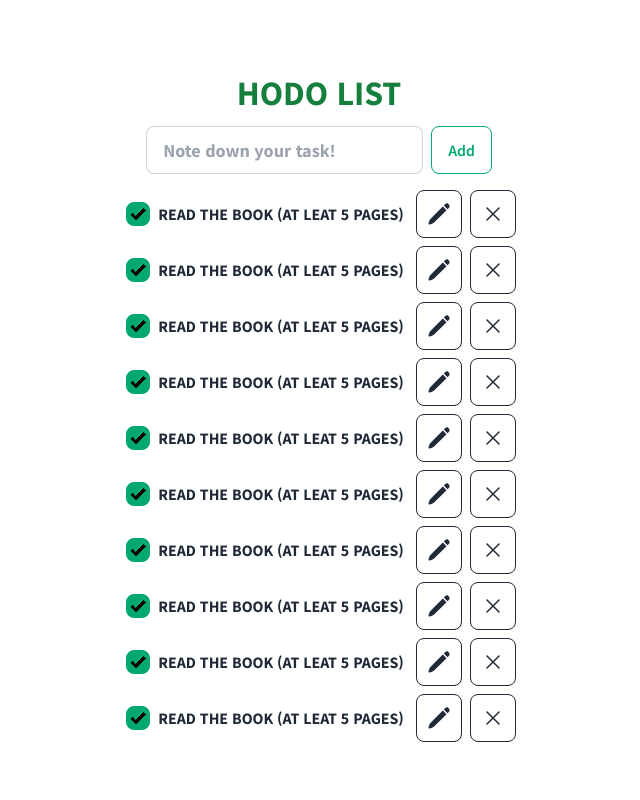
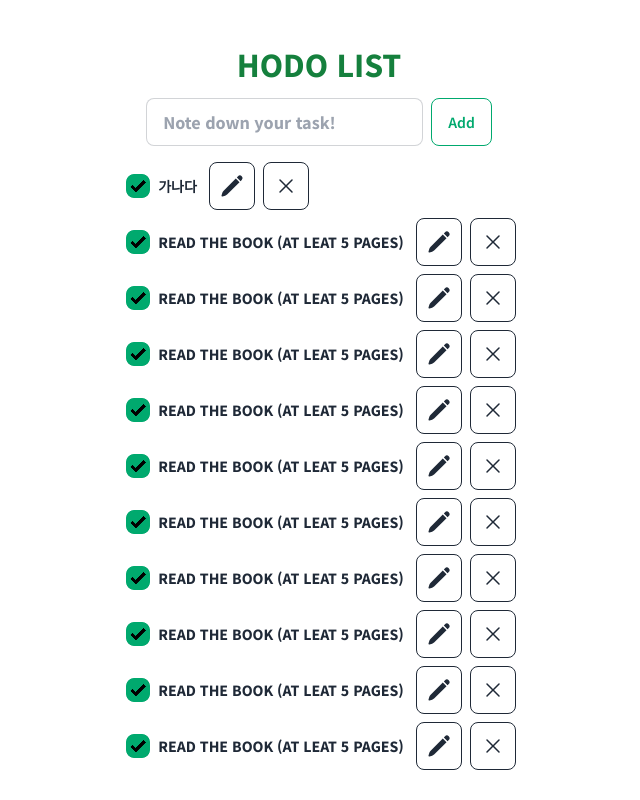
Before and after one commit to devheedoo/heedo-town, a Next.js app in the folder apps/hodo-list/: page / in a window 1280 px wide. Both pictures are taken after a click on the button "Add". Shown: the whole page, without its empty margins (321-961 px from the left). Built offline with nearby package versions, Linux system fonts and the light colour scheme.

Commit message:
feat(hodo-list): Add task when clicking [Add] button

```diff
--- a/apps/hodo-list/src/app/page.tsx
+++ b/apps/hodo-list/src/app/page.tsx
@@ -1,7 +1,18 @@
+"use client";
+
 import { PencilIcon, XMarkIcon } from "@heroicons/react/24/solid";
 import classNames from "classnames";
+import { useState } from "react";
 
 export default function Home() {
+  const [task, setTask] = useState("가나다");
+  const [tasks, setTasks] = useState<string[]>([]);
+
+  function addTask() {
+    setTasks((tasks) => [task, ...tasks]);
+    setTask("");
+  }
+
   return (
     <div
       className={classNames(
@@ -11,16 +22,40 @@ export default function Home() {
     >
       <div className="flex max-w-screen-lg flex-col items-center justify-center">
         <h1 className="m-4">Hodo List</h1>
+
         <div className="mb-4 flex gap-x-2">
           <input
             type="text"
             placeholder="Note down your task!"
             className="input input-bordered w-full"
+            value={task}
+            onChange={(e) => setTask(e.target.value)}
           />
-          <button className="btn btn-outline btn-success">Add</button>
+          <button className="btn btn-outline btn-success" onClick={addTask}>
+            Add
+          </button>
         </div>
+
         <div id="list-container">
           <ul className="flex flex-col gap-y-2">
+            {tasks.map((t, index) => (
+              <li className="flex items-center gap-2" key={index}>
+                <label className="label cursor-pointer gap-x-2">
+                  <input
+                    type="checkbox"
+                    defaultChecked
+                    className="checkbox checkbox-success"
+                  />
+                  <span className="label-text">{t}</span>
+                </label>
+                <button className="btn btn-outline px-2.5">
+                  <PencilIcon className="size-6" />
+                </button>
+                <button className="btn btn-outline px-2.5">
+                  <XMarkIcon className="size-6" />
+                </button>
+              </li>
+            ))}
             {new Array(10).fill(0).map((_, index) => (
               <li className="flex items-center gap-2" key={index}>
                 <label className="label cursor-pointer gap-x-2">
```
